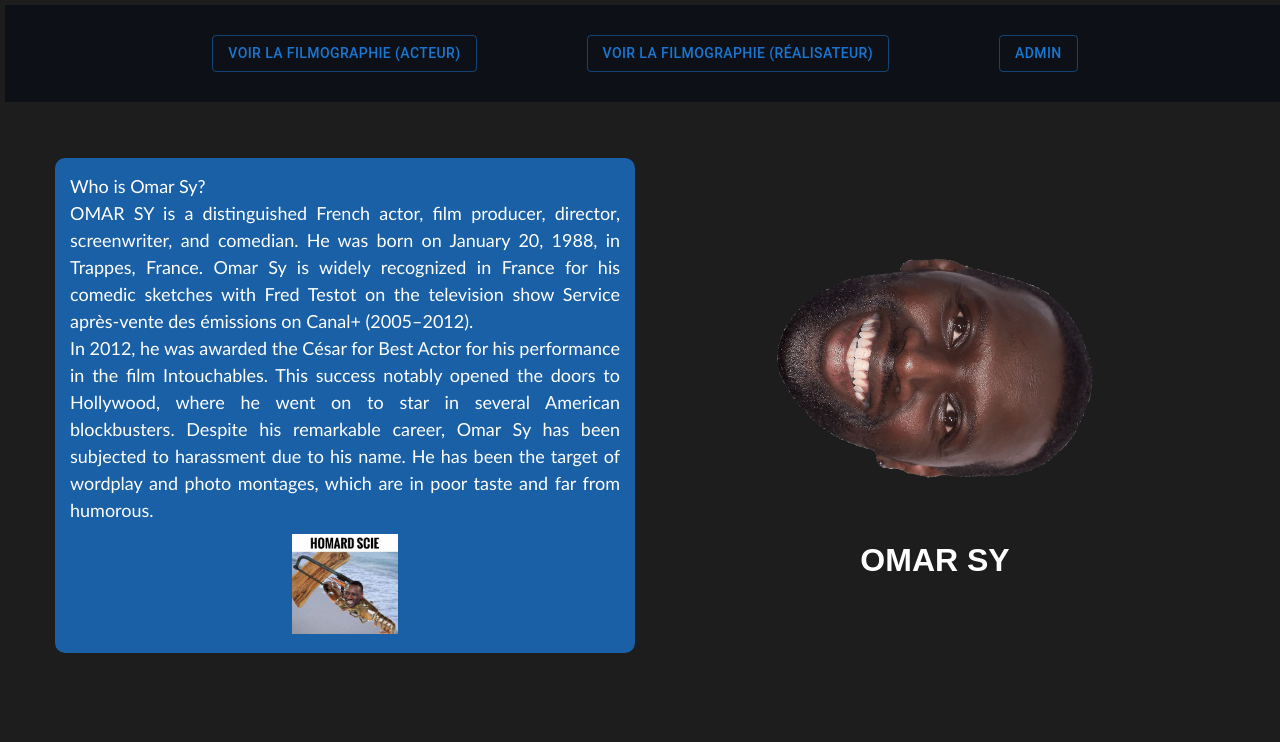
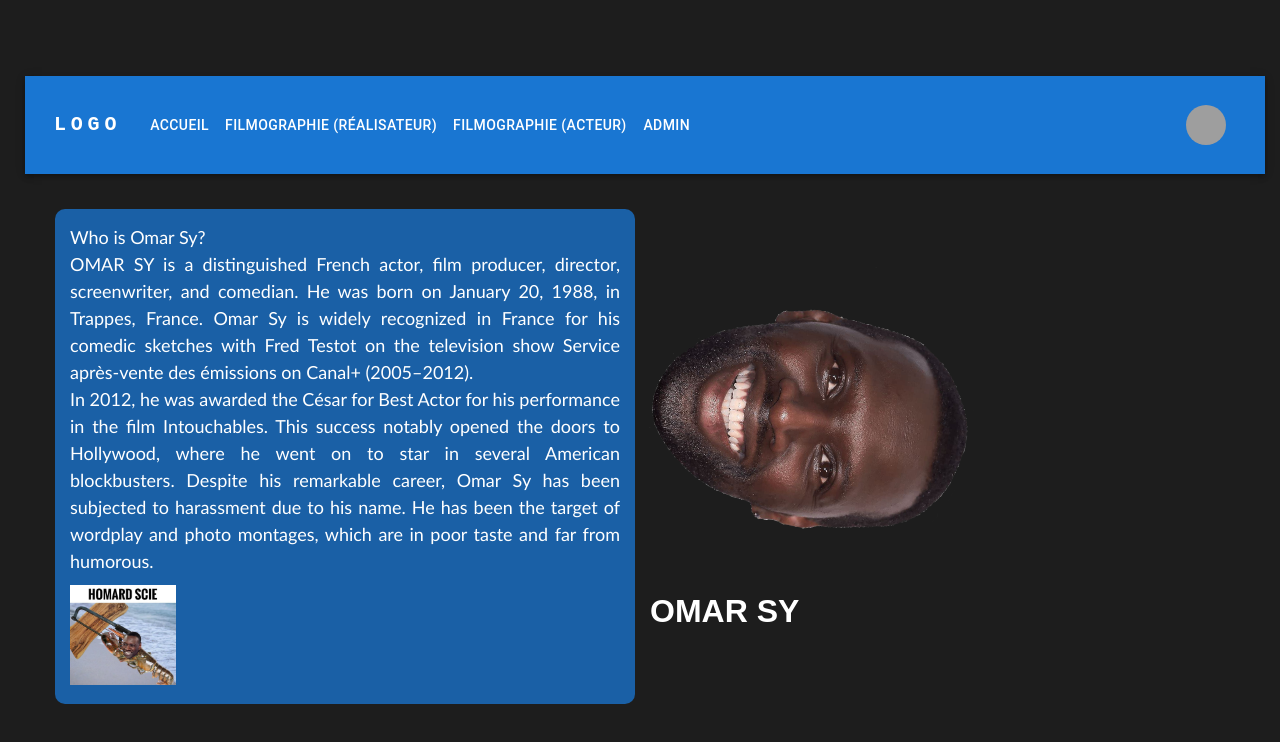
Before and after one commit to DallasJr/Portfolio, a React (Create React App) app in the folder frontend/my-app/: page / in a window 1280 px wide. Shown: the top 742 px of the page. Built offline with nearby package versions, Linux system fonts and the light colour scheme; grey boxes are pictures that could not be loaded.

Commit message:
Ajout Barre de navigation

```diff
--- a/frontend/my-app/package.json
+++ b/frontend/my-app/package.json
@@ -11,6 +11,7 @@
     "@testing-library/react": "^13.4.0",
     "@testing-library/user-event": "^13.5.0",
     "axios": "^1.7.7",
+    "bootstrap": "^5.3.3",
     "react": "^18.3.1",
     "react-dom": "^18.3.1",
     "react-router-dom": "^6.26.2",
--- a/frontend/my-app/src/App.css
+++ b/frontend/my-app/src/App.css
@@ -1,8 +1,3 @@
-
-.App {
-  text-align: center;
-}
-
 .App-logo {
   height: 40vmin;
   pointer-events: none;
--- a/frontend/my-app/src/App.js
+++ b/frontend/my-app/src/App.js
@@ -6,35 +6,14 @@
 import Admin from './Admin';
 import {Button} from "@mui/material";
 import Login from "./Login";
+import ResponsiveAppBar from './components/ResponsiveAppBar';
 
 function AppContent() {
     const navigate = useNavigate();
 
     return (
         <div className="App">
-            <form>
-                <div className="menu-container">
-                    <ul className="menu">
-                        <li>
-                            <Button variant="outlined" onClick={() => navigate('/FilmographieAct')}
-                                    className="App-link">
-                                Voir la Filmographie (Acteur)
-                            </Button>
-                        </li>
-                        <li>
-                            <Button variant="outlined" onClick={() => navigate('/FilmographieRea')}
-                                    className="App-link">
-                                Voir la Filmographie (Réalisateur)
-                            </Button>
-                        </li>
-                        <li>
-                            <Button variant="outlined" onClick={() => navigate('/Admin')} className="App-link">
-                                Admin
-                            </Button>
-                        </li>
-                    </ul>
-                </div>
-            </form>
+            <ResponsiveAppBar />
             <div className="Description">
                 <div className="box">
                     <p className="texte">
--- a/frontend/my-app/src/FilmographieAct.js
+++ b/frontend/my-app/src/FilmographieAct.js
@@ -3,7 +3,7 @@
 import OmarSy from './OmarSy.png';
 import React, { useEffect, useState } from 'react';
 import { getActedMovies } from './Axios';
-import { Button } from "@mui/material";
+import ResponsiveAppBar from './components/ResponsiveAppBar';
 
 function FilmographieContent() {
     const navigate = useNavigate();
@@ -30,27 +30,8 @@
 
     return (
         <div className="container">
-            <form>
-                <div className="menu-container">
-                    <ul className="menu">
-                        <li>
-                            <Button variant="outlined" onClick={() => navigate('/')} className="App-link">
-                                Accueil
-                            </Button>
-                        </li>
-                        <li>
-                            <Button variant="outlined" onClick={() => navigate('/FilmographieRea')} className="App-link">
-                                Voir la Filmographie (Réalisateur)
-                            </Button>
-                        </li>
-                        <li>
-                            <Button variant="outlined" onClick={() => navigate('/Admin')} className="App-link">
-                                Admin
-                            </Button>
-                        </li>
-                    </ul>
-                </div>
-            </form>
+            <ResponsiveAppBar />
+
             <header className="header">
                 <div className="profile"></div>
                 <div className="intro">
--- a/frontend/my-app/src/FilmographieRea.js
+++ b/frontend/my-app/src/FilmographieRea.js
@@ -3,7 +3,7 @@
 import OmarSy from './OmarSy.png';
 import React, { useEffect, useState } from 'react';
 import { getMadeMovies } from './Axios';
-import { Button } from "@mui/material";
+import ResponsiveAppBar from './components/ResponsiveAppBar';
 
 function FilmographieContent() {
     const navigate = useNavigate();
@@ -30,27 +30,7 @@
 
     return (
         <div className="container">
-            <form>
-                <div className="menu-container">
-                    <ul className="menu">
-                        <li>
-                            <Button variant="outlined" onClick={() => navigate('/')} className="App-link">
-                                Accueil
-                            </Button>
-                        </li>
-                        <li>
-                            <Button variant="outlined" onClick={() => navigate('/FilmographieAct')} className="App-link">
-                                Voir la Filmographie (Acteur)
-                            </Button>
-                        </li>
-                        <li>
-                            <Button variant="outlined" onClick={() => navigate('/Admin')} className="App-link">
-                                Admin
-                            </Button>
-                        </li>
-                    </ul>
-                </div>
-            </form>
+            <ResponsiveAppBar />
             <header className="header">
                 <div className="profile"></div>
                 <div className="intro">
@@ -71,18 +51,12 @@
                                 <h2>{movie.title}</h2>
                                 <p>{movie.description}</p>
                                 <p>Released: {movie.releaseDate}</p>
-                                <img
-                                    src={movie.image || 'default_image_url.png'}
-                                    alt={movie.title}
-                                    onError={(e) => e.target.src = 'default_image_url.png'}
-                                />
                             </li>
                         ))}
                     </ul>
                 ) : (
                     !loading && <p>No movies found.</p>
                 )}
-                <p>Lorem ipsum dolor sit amet, consectetur adipiscing elit. Amet vulputate tristique quam felis. Id phasellus dui orci vulputate consequat nulla prain.</p>
             </section>
         </div>
     );
--- /dev/null
+++ b/frontend/my-app/src/components/ResponsiveAppBar.js
@@ -0,0 +1,172 @@
+import React from 'react';
+import AppBar from '@mui/material/AppBar';
+import Box from '@mui/material/Box';
+import Toolbar from '@mui/material/Toolbar';
+import IconButton from '@mui/material/IconButton';
+import Typography from '@mui/material/Typography';
+import Menu from '@mui/material/Menu';
+import MenuIcon from '@mui/icons-material/Menu';
+import Container from '@mui/material/Container';
+import Avatar from '@mui/material/Avatar';
+import Button from '@mui/material/Button';
+import Tooltip from '@mui/material/Tooltip';
+import MenuItem from '@mui/material/MenuItem';
+import { useNavigate } from 'react-router-dom';
+
+const pages = [
+    { label: 'Accueil', route: '/' },
+    { label: 'Filmographie (Réalisateur)', route: '/FilmographieRea' },
+    { label: 'Filmographie (Acteur)', route: '/FilmographieAct' },
+    { label: 'Admin', route: '/Admin' }
+];
+const settings = ['Profile', 'Account', 'Dashboard', 'Logout'];
+
+function ResponsiveAppBar() {
+  const [anchorElNav, setAnchorElNav] = React.useState(null);
+  const [anchorElUser, setAnchorElUser] = React.useState(null);
+  const navigate = useNavigate();
+
+  const handleOpenNavMenu = (event) => {
+    setAnchorElNav(event.currentTarget);
+  };
+
+  const handleOpenUserMenu = (event) => {
+    setAnchorElUser(event.currentTarget);
+  };
+
+  const handleCloseNavMenu = () => {
+    setAnchorElNav(null);
+  };
+
+  const handleCloseUserMenu = () => {
+    setAnchorElUser(null);
+  };
+
+  const handleNavigate = (route) => {
+    navigate(route);
+    handleCloseNavMenu();
+  };
+
+  return (
+    <AppBar position="static">
+      <Container maxWidth="xl">
+        <Toolbar disableGutters>
+          <Typography
+            variant="h6"
+            noWrap
+            component="a"
+            href="/"
+            sx={{
+              mr: 2,
+              display: { xs: 'none', md: 'flex' },
+              fontFamily: 'monospace',
+              fontWeight: 700,
+              letterSpacing: '.3rem',
+              color: 'inherit',
+              textDecoration: 'none',
+            }}
+          >
+            LOGO
+          </Typography>
+
+          <Box sx={{ flexGrow: 1, display: { xs: 'flex', md: 'none' } }}>
+            <IconButton
+              size="large"
+              aria-label="account of current user"
+              aria-controls="menu-appbar"
+              aria-haspopup="true"
+              onClick={handleOpenNavMenu}
+              color="inherit"
+            >
+              <MenuIcon />
+            </IconButton>
+            <Menu
+              id="menu-appbar"
+              anchorEl={anchorElNav}
+              anchorOrigin={{
+                vertical: 'bottom',
+                horizontal: 'left',
+              }}
+              keepMounted
+              transformOrigin={{
+                vertical: 'top',
+                horizontal: 'left',
+              }}
+              open={Boolean(anchorElNav)}
+              onClose={handleCloseNavMenu}
+              sx={{ display: { xs: 'block', md: 'none' } }}
+            >
+              {pages.map((page) => (
+                <MenuItem key={page.label} onClick={() => handleNavigate(page.route)}>
+                  <Typography sx={{ textAlign: 'center' }}>{page.label}</Typography>
+                </MenuItem>
+              ))}
+            </Menu>
+          </Box>
+
+          <Typography
+            variant="h5"
+            noWrap
+            component="a"
+            href="/"
+            sx={{
+              mr: 2,
+              display: { xs: 'flex', md: 'none' },
+              flexGrow: 1,
+              fontFamily: 'monospace',
+              fontWeight: 700,
+              letterSpacing: '.3rem',
+              color: 'black',
+              textDecoration: 'none',
+            }}
+          >
+            LOGO
+          </Typography>
+
+          <Box sx={{ flexGrow: 1, display: { xs: 'none', md: 'flex' } }}>
+            {pages.map((page) => (
+              <Button
+                key={page.label}
+                onClick={() => handleNavigate(page.route)}
+                sx={{ my: 2, color: 'white', display: 'block' }}
+              >
+                {page.label}
+              </Button>
+            ))}
+          </Box>
+
+          <Box sx={{ flexGrow: 0 }}>
+            <Tooltip title="Open settings">
+              <IconButton onClick={handleOpenUserMenu} sx={{ p: 0 }}>
+                <Avatar alt="User Avatar" src="/static/images/avatar/2.jpg" />
+              </IconButton>
+            </Tooltip>
+            <Menu
+              sx={{ mt: '45px' }}
+              id="menu-appbar"
+              anchorEl={anchorElUser}
+              anchorOrigin={{
+                vertical: 'top',
+                horizontal: 'right',
+              }}
+              keepMounted
+              transformOrigin={{
+                vertical: 'top',
+                horizontal: 'right',
+              }}
+              open={Boolean(anchorElUser)}
+              onClose={handleCloseUserMenu}
+            >
+              {settings.map((setting) => (
+                <MenuItem key={setting} onClick={handleCloseUserMenu}>
+                  <Typography textAlign="center">{setting}</Typography>
+                </MenuItem>
+              ))}
+            </Menu>
+          </Box>
+        </Toolbar>
+      </Container>
+    </AppBar>
+  );
+}
+export default ResponsiveAppBar;
```
Also changed, not shown: 1 other file (tests, documents, lock files or other folders).
